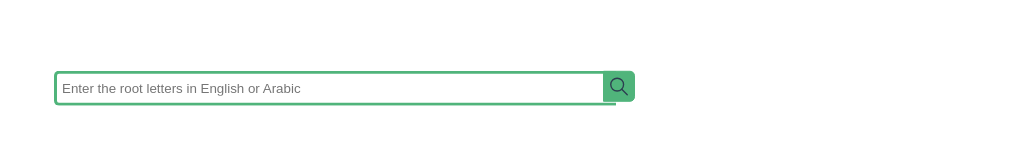
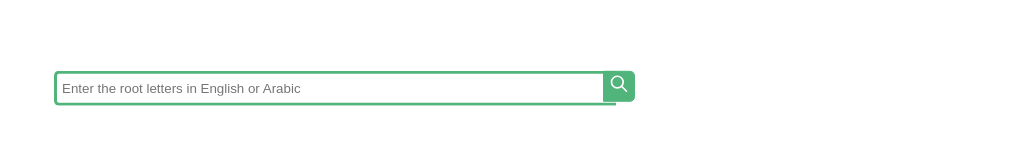
Before and after one commit to NedlawA/khariit-frontend, a React (Create React App) app: page / in a window 1280 px wide. Shown: the part 362-506 px from the top of the page, without its empty margins (266-1280 px from the left). Built offline with nearby package versions, Linux system fonts and the light colour scheme.

Commit message:
replace svg with react-icon imports

```diff
--- a/src/components/NavBar/NavBar.css
+++ b/src/components/NavBar/NavBar.css
@@ -14,10 +14,9 @@ nav {
   ul {
     color: green;
     display: flex;
-    flex-direction: row;
   }
 
   li {
     display: flex;
-    margin: .5rem;
+    margin: 0.5rem;
   }
--- a/src/components/Search/Search.css
+++ b/src/components/Search/Search.css
@@ -36,7 +36,7 @@
     color: #fff;
     border-radius: 0 5px 5px 0;
     cursor: pointer;
-    font-size: 10px;
+    font-size: 20px;
     grid-area: 3 / 5 / span 1 / span 1;
   }
 
--- a/src/components/Search/Search.jsx
+++ b/src/components/Search/Search.jsx
@@ -1,4 +1,5 @@
 import "./Search.css"
+import {TbSearch} from "react-icons/tb"
 
 const Search = () => {
   return (
@@ -7,11 +8,7 @@ const Search = () => {
         <div className="search" />
             <input type="text" className="searchBar" placeholder="Enter the root letters in English or Arabic" />
            <button type="submit" className="searchButton" aria-label="search">
-            <i><svg xmlns="http://www.w3.org/2000/svg" className="icon icon-tabler icon-tabler-search" width="22" height="44" viewBox="0 8 24 24" stroke-width="1.5" stroke="#2c3e50" fill="none" stroke-linecap="round" stroke-linejoin="round">
-                <path stroke="none" d="M0 0h24v24H0z" fill="none"/>
-                <path d="M10 10m-7 0a7 7 0 1 0 14 0a7 7 0 1 0 -14 0" />
-                <path d="M21 21l-6 -6" />
-              </svg></i>
+            <i><TbSearch/></i>
           </button>
         </div>
   )
```
